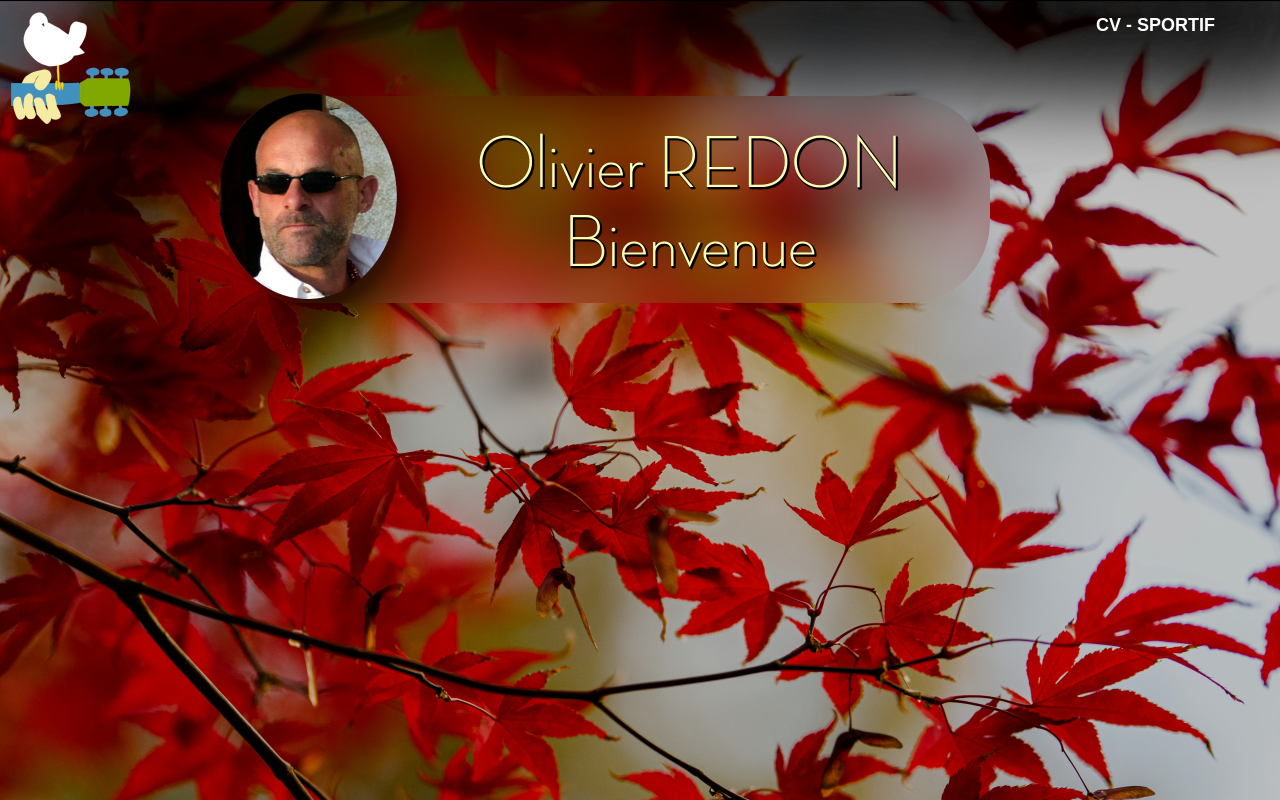
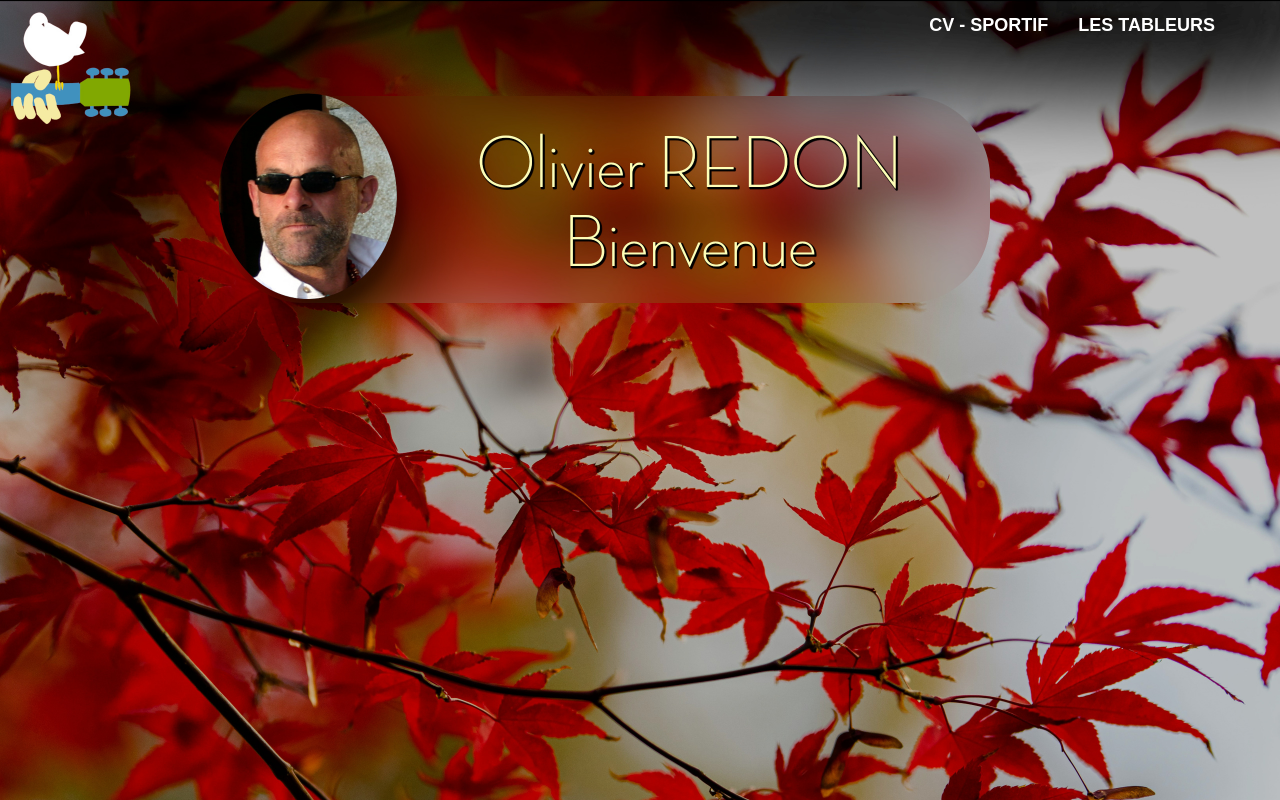
Before and after one commit to labrousse43/o.redon, a plain HTML site: page index.html in a window 1280 px wide. Drawn offline with Linux system fonts and the light colour scheme.

Commit message:
Add files via upload

```diff
--- a/index.html
+++ b/index.html
@@ -16,6 +16,8 @@
       <ul>
         <li><a href="https://labrousse43.github.io/o.redon/pages/cv/index.htm">CV
             - Sportif </a></li>
+        <li><a href="https://labrousse43.github.io/o.redon/pages/tableur/index.htm">Les
+            Tableurs </a></li>
       </ul>
     </nav>
   </body>
```
